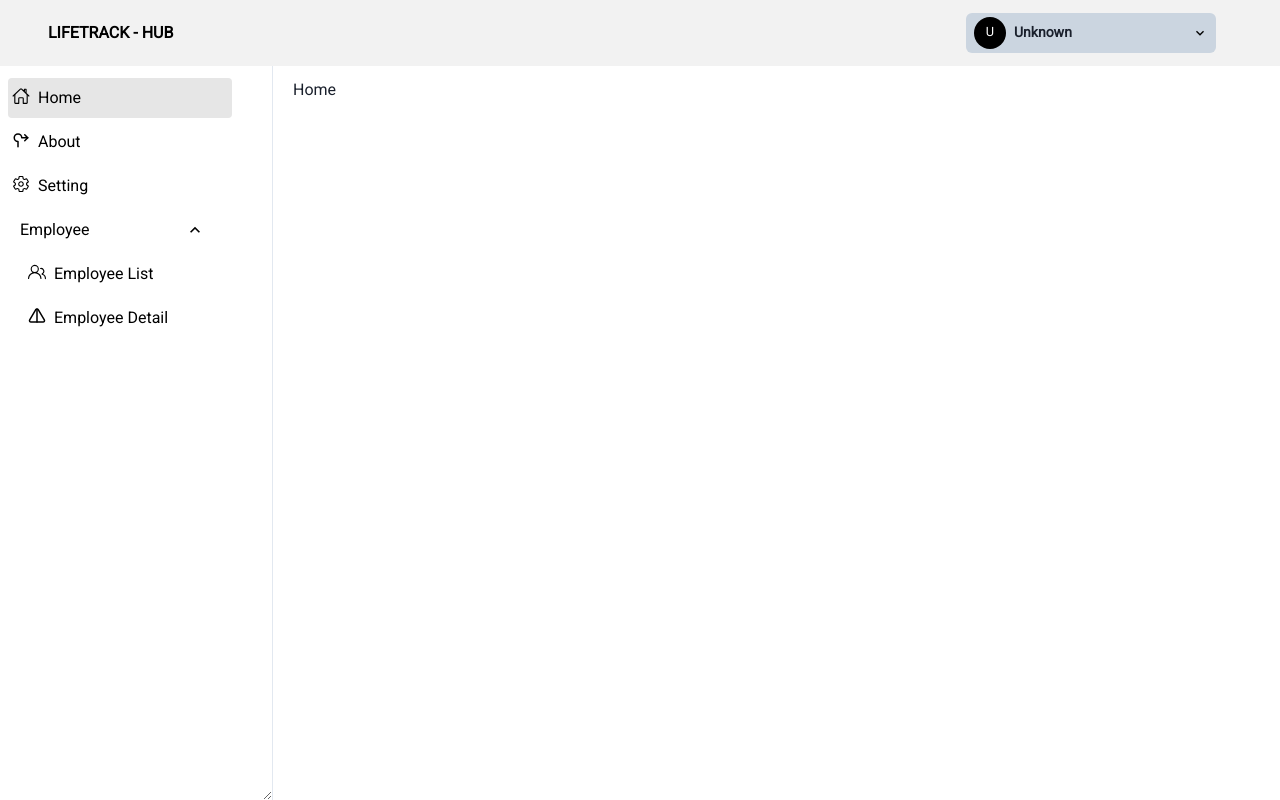
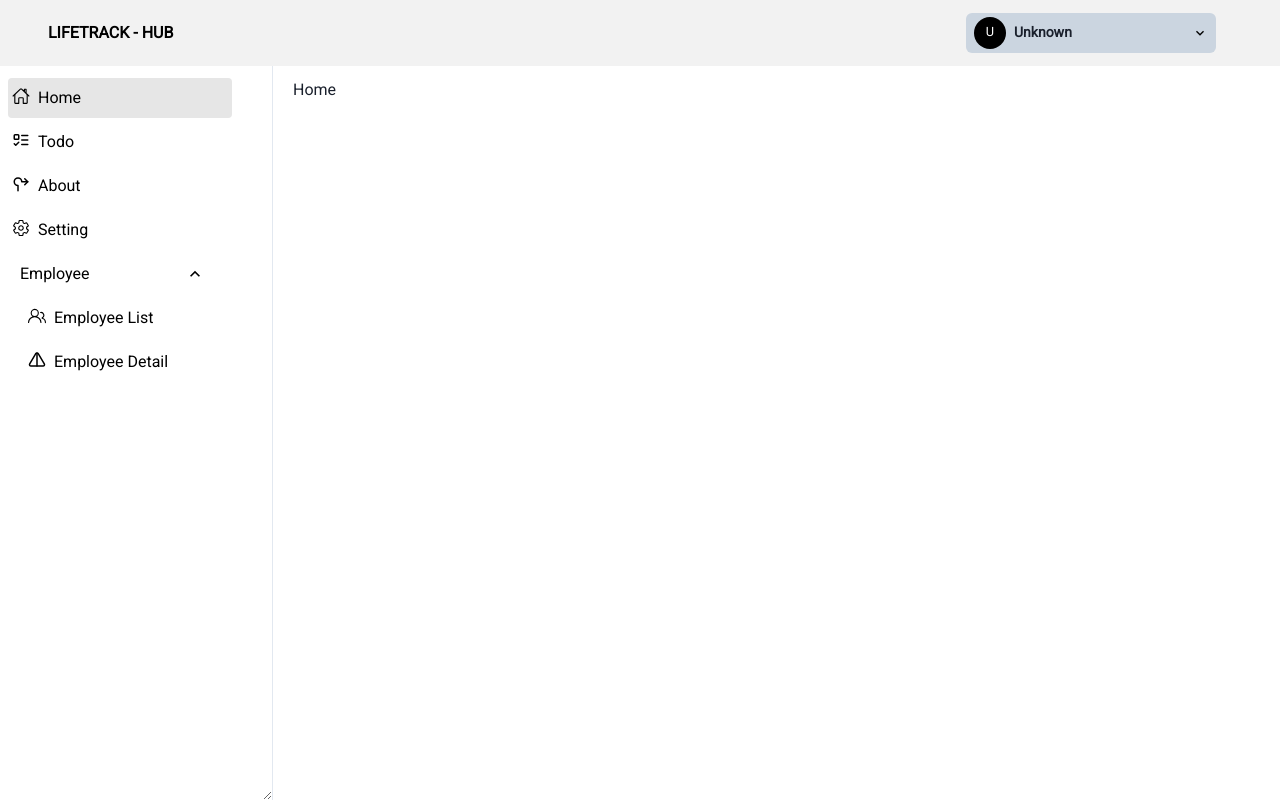
Before and after one commit to NYN31/life-track-hub, a React (Vite) app in the folder lifetrackhub-fe/: page /home in a window 1280 px wide. Built offline with nearby package versions, Linux system fonts and the light colour scheme; sample sign-in values are in the browser's storage.

Commit message:
todo: add TodoList page and route

```diff
--- a/lifetrackhub-fe/src/constants/routes/app-routes.tsx
+++ b/lifetrackhub-fe/src/constants/routes/app-routes.tsx
@@ -9,6 +9,7 @@ import * as pathname from '../sidebar/items-title-and-path';
 import PublicNavbar from '../../components/common/PublicNavbar';
 import RegistrationContainer from '../../pages/auth/RegistrationContainer';
 import LoginContainer from '../../pages/auth/LoginContainer';
+import TodoList from '../../pages/todo/TodoList';
 
 export const appRoutes = [
   {
@@ -37,12 +38,19 @@ export const appRoutes = [
       </>
     ),
   },
-  ,
   {
     path: pathname.HOME_PATH,
     element: (
       <ProtectedRoute>
         <Home />
+      </ProtectedRoute>
+    ),
+  },
+  {
+    path: pathname.TODO_PATH,
+    element: (
+      <ProtectedRoute>
+        <TodoList />
       </ProtectedRoute>
     ),
   },
--- a/lifetrackhub-fe/src/constants/sidebar/items-title-and-path.ts
+++ b/lifetrackhub-fe/src/constants/sidebar/items-title-and-path.ts
@@ -7,6 +7,9 @@ export const LOGIN_PATH = '/auth/sign-in';
 
 export const REGISTRATION = 'Registration';
 export const REGISTRATION_PATH = '/auth/sign-up';
+
+export const TODO = 'Todo';
+export const TODO_PATH = '/todo';
 
 export const HOME = 'Home';
 export const HOME_PATH = '/home';
--- a/lifetrackhub-fe/src/constants/sidebar/sidebar-items.tsx
+++ b/lifetrackhub-fe/src/constants/sidebar/sidebar-items.tsx
@@ -4,6 +4,7 @@ import { TbArrowRoundaboutRight } from 'react-icons/tb';
 import { IoSettingsOutline } from 'react-icons/io5';
 import { GoPeople } from 'react-icons/go';
 import { TbDetails } from 'react-icons/tb';
+import { LuListTodo } from 'react-icons/lu';
 
 const ICON_SIZE = 18;
 
@@ -13,6 +14,12 @@ const SidebarData = [
     label: data.HOME_PATH,
     path: data.HOME_PATH,
     icon: <IoHomeOutline size={ICON_SIZE} />,
+  },
+  {
+    title: data.TODO,
+    label: data.TODO_PATH,
+    path: data.TODO_PATH,
+    icon: <LuListTodo size={ICON_SIZE} />,
   },
   {
     title: data.ABOUT,
--- /dev/null
+++ b/lifetrackhub-fe/src/pages/todo/TodoList.tsx
@@ -0,0 +1,5 @@
+const TodoList = () => {
+  return <div>TodoList</div>;
+};
+
+export default TodoList;
```
